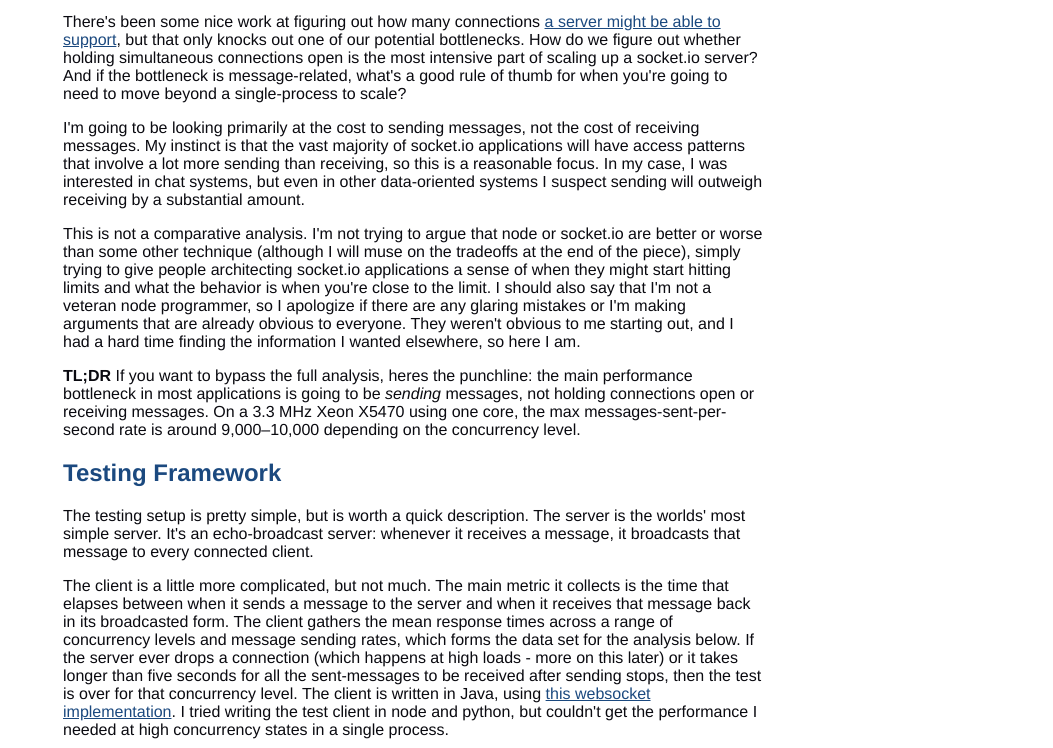
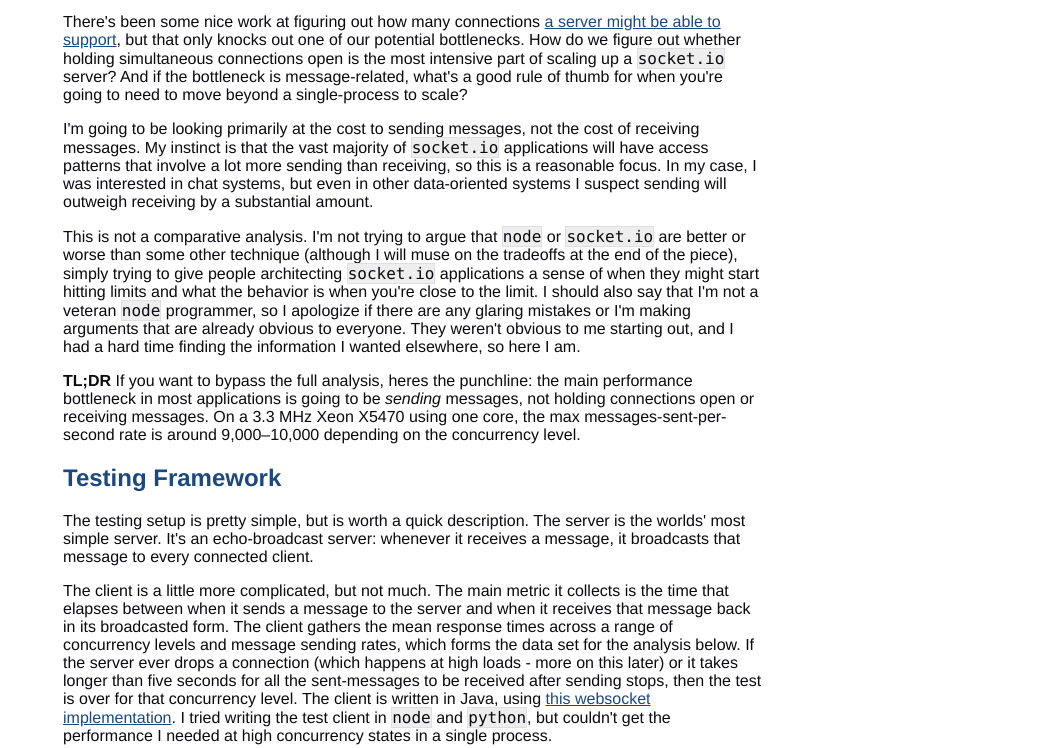
Before and after one commit to drewww/socket.io-benchmarking, a plain HTML site: page index.html in a window 1280 px wide. Shown: the part 324-1072 px from the top of the page, without its empty margins (227-1280 px from the left). Drawn offline with Linux system fonts and the light colour scheme.

Commit message:
A little more writing and a style change.

```diff
--- a/index.html
+++ b/index.html
@@ -24,7 +24,10 @@
     a { color: #1B497F; }
     .description { font-size: 1.2em; margin-bottom: 30px; margin-top: 30px; font-style: italic;}
     .download { float: right; }
-    pre { background: #000; color: #fff; padding: 15px;}
+    pre { background: #000; color: #fff; padding: 15px; font-family: Consolas, Menlo, Monaco, Lucida Console,}
+
+	span.inline { background: #eee; color: #0A0A10; border: 1px solid #dfdfdf; padding: 0px; display:inline; margin: 0px; font-family: Consolas, Menlo, Monaco, Lucida Console;}
+
     hr { border: 0; width: 80%; border-bottom: 1px solid #aaa}
     .footer { text-align:center; padding-top:30px; font-style: italic; }
   </style>
@@ -49,11 +52,11 @@
 	<li>sending lots of messages</li>
 </ul>
 
-<p>There's been some nice work at figuring out how many connections <a href="http://blog.mixu.net/2011/11/22/performance-benchmarking-socket-io-0-8-7-0-7-11-and-0-6-17-and-nodes-native-tcp/">a server might be able to support</a>, but that only knocks out one of our potential bottlenecks. How do we figure out whether holding simultaneous connections open is the most intensive part of scaling up a socket.io server? And if the bottleneck is message-related, what's a good rule of thumb for when you're going to need to move beyond a single-process to scale?</p>
+<p>There's been some nice work at figuring out how many connections <a href="http://blog.mixu.net/2011/11/22/performance-benchmarking-socket-io-0-8-7-0-7-11-and-0-6-17-and-nodes-native-tcp/">a server might be able to support</a>, but that only knocks out one of our potential bottlenecks. How do we figure out whether holding simultaneous connections open is the most intensive part of scaling up a <span class="inline">socket.io</span> server? And if the bottleneck is message-related, what's a good rule of thumb for when you're going to need to move beyond a single-process to scale?</p>
 
-<p>I'm going to be looking primarily at the cost to sending messages, not the cost of receiving messages. My instinct is that the vast majority of socket.io applications will have access patterns that involve a lot more sending than receiving, so this is a reasonable focus. In my case, I was interested in chat systems, but even in other data-oriented systems I suspect sending will outweigh receiving by a substantial amount.</p>
+<p>I'm going to be looking primarily at the cost to sending messages, not the cost of receiving messages. My instinct is that the vast majority of <span class="inline">socket.io</span> applications will have access patterns that involve a lot more sending than receiving, so this is a reasonable focus. In my case, I was interested in chat systems, but even in other data-oriented systems I suspect sending will outweigh receiving by a substantial amount.</p>
 
-<p>This is not a comparative analysis. I'm not trying to argue that node or socket.io are better or worse than some other technique (although I will muse on the tradeoffs at the end of the piece), simply trying to give people architecting socket.io applications a sense of when they might start hitting limits and what the behavior is when you're close to the limit. I should also say that I'm not a veteran node programmer, so I apologize if there are any glaring mistakes or I'm making arguments that are already obvious to everyone. They weren't obvious to me starting out, and I had a hard time finding the information I wanted elsewhere, so here I am.</p>
+<p>This is not a comparative analysis. I'm not trying to argue that <span class="inline">node</span> or <span class="inline">socket.io</span> are better or worse than some other technique (although I will muse on the tradeoffs at the end of the piece), simply trying to give people architecting <span class="inline">socket.io</span> applications a sense of when they might start hitting limits and what the behavior is when you're close to the limit. I should also say that I'm not a veteran <span class="inline">node</span> programmer, so I apologize if there are any glaring mistakes or I'm making arguments that are already obvious to everyone. They weren't obvious to me starting out, and I had a hard time finding the information I wanted elsewhere, so here I am.</p>
 
 <p><b>TL;DR</b> If you want to bypass the full analysis, heres the punchline: the main performance bottleneck in most applications is going to be <i>sending</i> messages, not holding connections open or receiving messages. On a 3.3 MHz Xeon X5470 using one core, the max messages-sent-per-second rate is around 9,000&ndash;10,000 depending on the concurrency level.</p>
 
@@ -61,7 +64,7 @@
 
 <p> The testing setup is pretty simple, but is worth a quick description. The server is the worlds' most simple server. It's an echo-broadcast server: whenever it receives a message, it broadcasts that message to every connected client.</p>
 
-<p>The client is a little more complicated, but not much. The main metric it collects is the time that elapses between when it sends a message to the server and when it receives that message back in its broadcasted form. The client gathers the mean response times across a range of concurrency levels and message sending rates, which forms the data set for the analysis below. If the server ever drops a connection (which happens at high loads - more on this later) or it takes longer than five seconds for all the sent-messages to be received after sending stops, then the test is over for that concurrency level. The client is written in Java, using <a href="https://github.com/TooTallNate/Java-WebSocket">this websocket implementation</a>. I tried writing the test client in node and python, but couldn't get the performance I needed at high concurrency states in a single process.</p>
+<p>The client is a little more complicated, but not much. The main metric it collects is the time that elapses between when it sends a message to the server and when it receives that message back in its broadcasted form. The client gathers the mean response times across a range of concurrency levels and message sending rates, which forms the data set for the analysis below. If the server ever drops a connection (which happens at high loads - more on this later) or it takes longer than five seconds for all the sent-messages to be received after sending stops, then the test is over for that concurrency level. The client is written in Java, using <a href="https://github.com/TooTallNate/Java-WebSocket">this websocket implementation</a>. I tried writing the test client in <span class="inline">node</span> and <span class="inline">python</span>, but couldn't get the performance I needed at high concurrency states in a single process.</p>
 
 <h2>Results</h2>
 
@@ -90,13 +93,20 @@
 
 <p>There's been a lot of conversation about the relative performance of single-threaded versus multiple-threaded applications. I'm not doing a direct comparison here, but nonetheless I think there are some interesting lessons.</p>
 
-<p>In a single-threaded environment like node, scheduling tasks is handled with an event queue. Tasks are pushed onto the queue and executed (it seems) more or less in the order they're added. When we start to see rising roundtrip times, it means we've started adding more tasks onto the queue than can be processed in a second. I've been calling that phase "jamming." Once you hit that point, performance is going to very rapidly degrade until the rate of new tasks falls below the jamming threshold. Even then, it'll take a while to clear out the queue and get back to acceptable performance. Perhaps even more troubling, when the queue is being jammed, setTimeout seems to stop working reliably; you can schedule a task 1000ms into the future but if the queue is jammed that task seems to wait more or less until the queue clears.<p>
+<p>In a single-threaded environment like <span class="inline">node</span>, scheduling tasks is handled with an event queue. Tasks are pushed onto the queue and executed (it seems) more or less in the order they're added. When we start to see rising roundtrip times, it means we've started adding more tasks onto the queue than can be processed in a second. I've been calling that phase "jamming." Once you hit that point, performance is going to very rapidly degrade until the rate of new tasks falls below the jamming threshold. Even then, it'll take a while to clear out the queue and get back to acceptable performance. Perhaps even more troubling, when the queue is being jammed, <span class="inline">setTimeout</span> seems to stop working reliably; you can schedule a task 1000ms into the future but if the queue is jammed that task seems to wait more or less until the queue clears.<p>
 
-<p>This is not necessarily all bad news. It's not like a multi-threaded model performs way better if you're asking the CPU to do more work per second than it can. Both modes fail in problematic ways. But in very high load situations with multiple threads, the scheduler at least has the ability to schedule high priority threads that might be able to more effectively recover from the situation, while in node I'm not really sure what I can do.</p>
+<p>This is not necessarily all bad news. It's not like a multi-threaded model performs way better if you're asking the CPU to do more work per second than it can. Both modes fail in problematic ways. But in very high load situations with multiple threads, the scheduler at least has the ability to schedule high priority threads that might be able to more effectively recover from the situation, while in <span class="inline">node</span> I'm not really sure what I can do.</p>
 
 <p>On the plus side, performance in non-jammed situations is superb. Up until you jam, you can send even relatively large amounts of messages very quickly. In practice, you probably want your application to be well below the jamming limit because recovering can be difficult.</p>
 
-<p>The task queue also explains why we see longer roundtrip times at higher concurrency levels, even at very low messaging rates. There seems to be a certain amount of periodic CPU overhead to keeping sockets open that needs to happen more or less all the time. If a bunch those tasks are queued up when a message arrives, it's not going to get processed until socket upkeep is done. This pushes up mean roundtrip times. Really, any periodic task your system needs to do (and most systems will have something in this category) will have a similar effect on your baseline roundtrip performance; below the jamming threshold, mean roundtrip times seem to me to be a reasonable measure of how full the task queue tends to be. Above the jamming threshold, these periodic tasks simply don't get processed in time. In socket.io's case, if you jam the server, it will start dropping connections indiscriminately because it can't get its periodic upkeep executed in time.</p>
+<p>The task queue also explains why we see longer roundtrip times at higher concurrency levels, even at very low messaging rates. There seems to be a certain amount of periodic CPU overhead to keeping sockets open that needs to happen more or less all the time. If a bunch those tasks are queued up when a message arrives, it's not going to get processed until socket upkeep is done. This pushes up mean roundtrip times. Really, any periodic task your system needs to do (and most systems will have something in this category) will have a similar effect on your baseline roundtrip performance; below the jamming threshold, mean roundtrip times seem to me to be a reasonable measure of how full the task queue tends to be. Above the jamming threshold, these periodic tasks simply don't get processed in time. In <span class="inline">socket.io</span>'s case, if you jam the server, it will start dropping connections indiscriminately because it can't get its periodic upkeep executed in time.</p>
+
+<h2>So What?</h2>
+
+<p>Ultimately, I spent a bunch of time figuring this out because I wanted to ask a very practical question: Where should I focus my optimization efforts? It's clear to me now that I have to be cautious with how often I use <span class="inline">io.sockets.emit</span> or <span class="inline">io.sockets.in</span>.
+
+
+
 
 
 <!-- <p>This whole adventure was motivated by trying to figure out if a <a href="http://roar.media.mit.edu/">prototype large-scale chat system</a> I'd been working on was going to need to be radically re-architected to scale it up for events with 5,000 to 10,000 people. So I was particularly concerned with message sending rates. How expensive would it be to broadcast a message to every connected user?</p>
```
